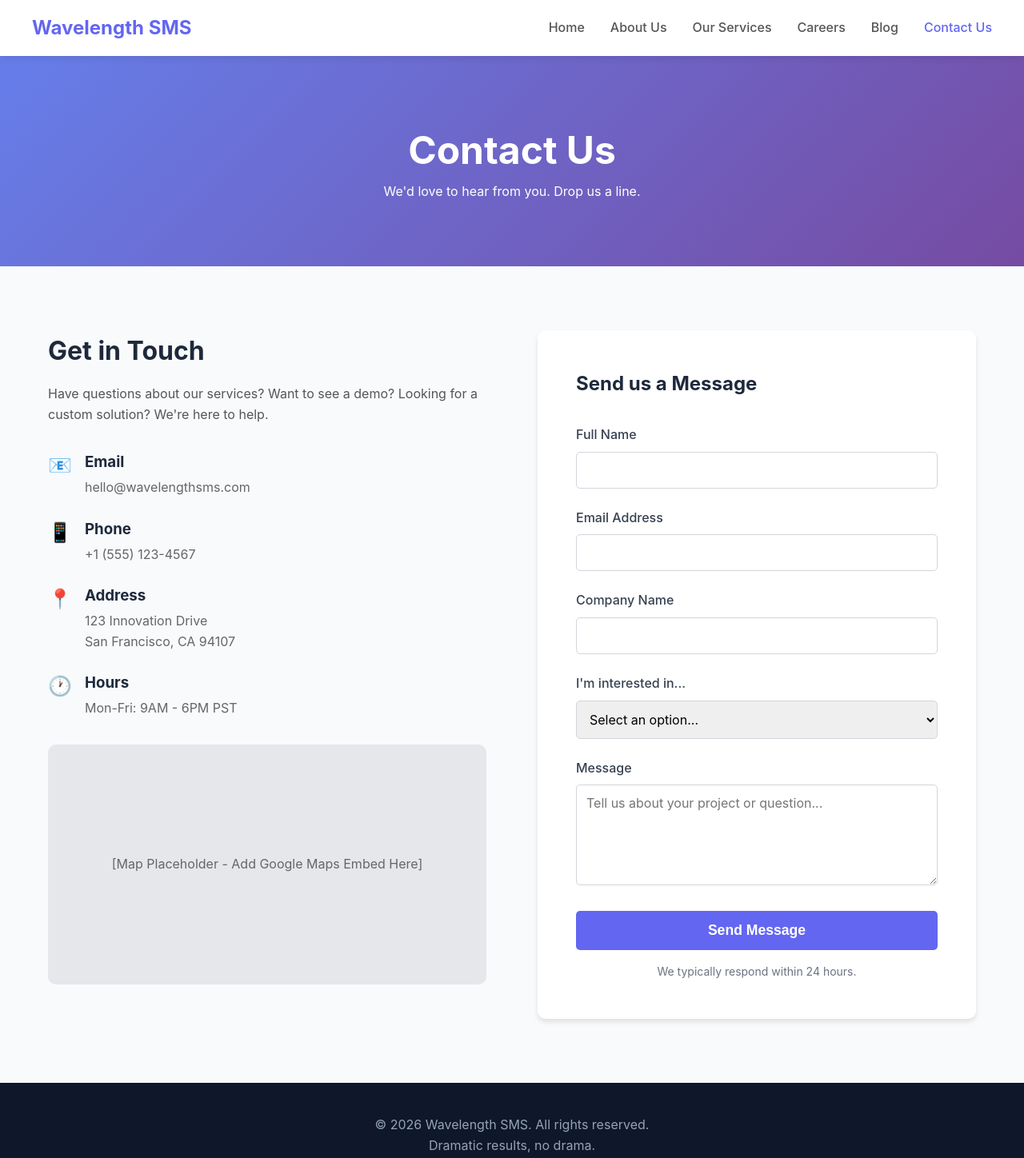
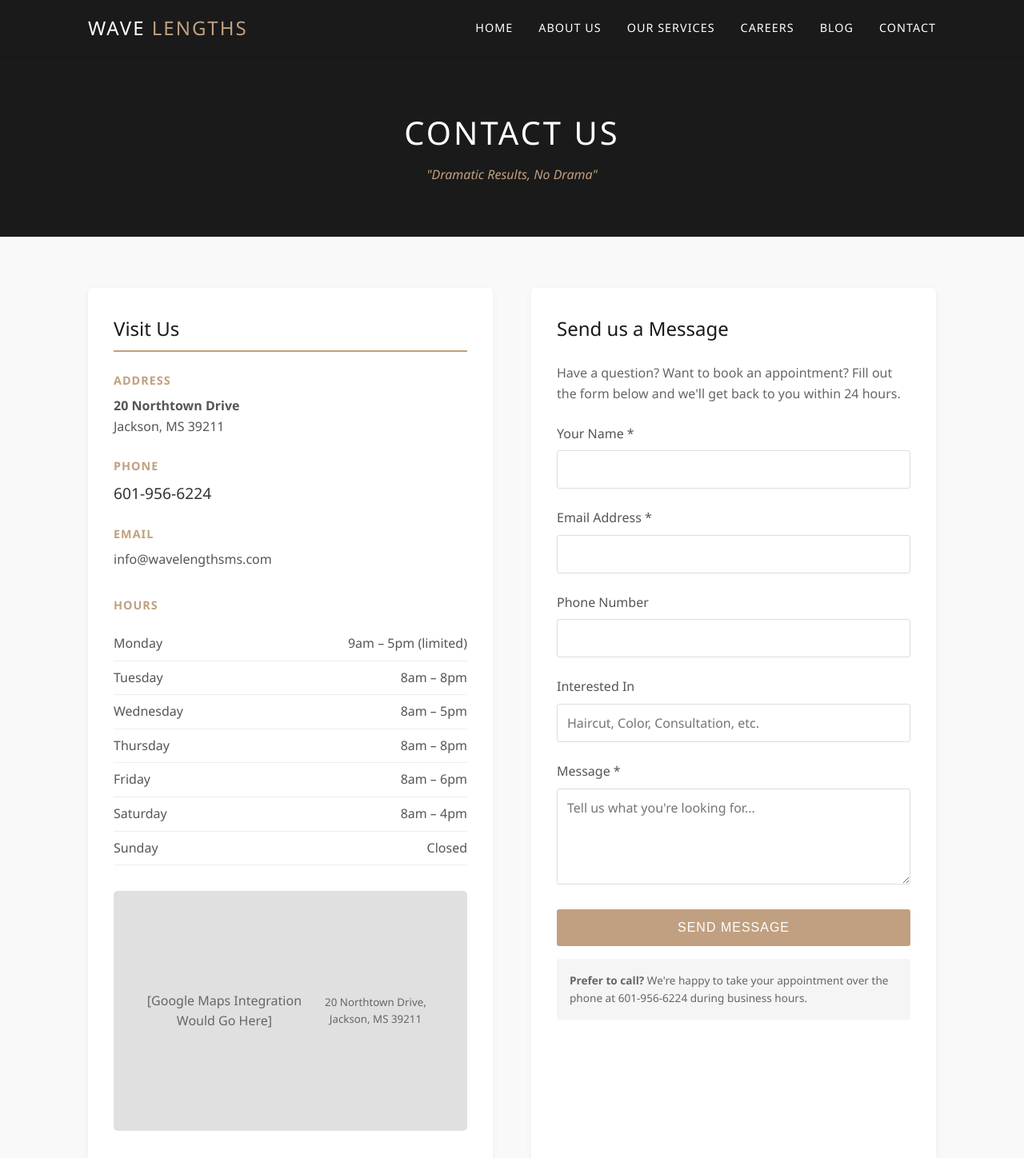
Before and after one commit to NecoliousS/wavelength-salon-demo, a plain HTML site: page contact.html in a window 1280 px wide. Shown: the top 1448 px of the page at 80% size. Drawn offline with Linux system fonts and the light colour scheme.

Commit message:
Update contact.html

```diff
--- a/contact.html
+++ b/contact.html
@@ -3,181 +3,184 @@
 <head>
     <meta charset="UTF-8">
     <meta name="viewport" content="width=device-width, initial-scale=1.0">
-    <title>Contact Us - Wavelength SMS</title>
+    <title>Contact Us | Wave Lengths Salon</title>
     <style>
         * { margin: 0; padding: 0; box-sizing: border-box; }
-        body { font-family: -apple-system, BlinkMacSystemFont, 'Segoe UI', Roboto, sans-serif; line-height: 1.6; color: #333; }
-        .container { max-width: 1200px; margin: 0 auto; padding: 0 20px; }
-
-        nav { background: #fff; box-shadow: 0 2px 10px rgba(0,0,0,0.1); position: sticky; top: 0; z-index: 1000; }
-        .nav-container { display: flex; justify-content: space-between; align-items: center; padding: 1rem 0; }
-        .logo { font-size: 1.5rem; font-weight: bold; color: #6366f1; text-decoration: none; }
-        .nav-links { display: flex; gap: 2rem; list-style: none; }
-        .nav-links a { text-decoration: none; color: #555; font-weight: 500; transition: color 0.3s; }
-        .nav-links a:hover, .nav-links a.active { color: #6366f1; }
-
-        .page-header { background: linear-gradient(135deg, #667eea 0%, #764ba2 100%); color: white; padding: 80px 0; text-align: center; }
-        .page-header h1 { font-size: 3rem; }
-
-        .contact-section { padding: 80px 0; background: #f8fafc; }
-        .contact-grid { display: grid; grid-template-columns: 1fr 1fr; gap: 4rem; }
-
-        .contact-info h2 { font-size: 2rem; margin-bottom: 1rem; color: #1e293b; }
-        .contact-info p { color: #555; margin-bottom: 2rem; }
-
-        .info-item { display: flex; align-items: flex-start; margin-bottom: 1.5rem; }
-        .info-icon { font-size: 1.5rem; margin-right: 1rem; color: #6366f1; }
-        .info-content h3 { margin-bottom: 0.25rem; color: #1e293b; }
-        .info-content p { color: #666; margin: 0; }
-
-        .contact-form { background: white; padding: 3rem; border-radius: 10px; box-shadow: 0 4px 6px rgba(0,0,0,0.1); }
-        .contact-form h2 { margin-bottom: 2rem; color: #1e293b; }
-
+        body { font-family: 'Segoe UI', Tahoma, Geneva, Verdana, sans-serif; line-height: 1.6; color: #333; background: #f9f9f9; }
+        nav { background: #1a1a1a; padding: 1rem 0; position: sticky; top: 0; z-index: 100; box-shadow: 0 2px 5px rgba(0,0,0,0.1); }
+        .container { max-width: 1100px; margin: 0 auto; padding: 0 20px; }
+        nav .container { display: flex; justify-content: space-between; align-items: center; }
+        .logo { color: #fff; font-size: 1.5rem; font-weight: 300; letter-spacing: 2px; }
+        .logo span { color: #c0a080; }
+        nav ul { display: flex; list-style: none; }
+        nav ul li { margin-left: 2rem; }
+        nav ul li a { color: #fff; text-decoration: none; transition: color 0.3s; font-size: 0.9rem; text-transform: uppercase; letter-spacing: 1px; }
+        nav ul li a:hover { color: #c0a080; }
+        .page-header { background: #1a1a1a; color: #fff; padding: 4rem 0; text-align: center; }
+        .page-header h1 { font-size: 2.5rem; font-weight: 300; text-transform: uppercase; letter-spacing: 3px; }
+        .page-header p { color: #c0a080; font-style: italic; margin-top: 0.5rem; }
+        .section { padding: 4rem 0; }
+        .contact-grid { display: grid; grid-template-columns: 1fr 1fr; gap: 3rem; }
+        .contact-info-box { background: #fff; padding: 2rem; border-radius: 5px; box-shadow: 0 2px 10px rgba(0,0,0,0.05); }
+        .contact-info-box h2 { margin-bottom: 1.5rem; color: #1a1a1a; font-weight: 400; border-bottom: 2px solid #c0a080; padding-bottom: 0.5rem; }
+        .info-item { margin-bottom: 1.5rem; }
+        .info-item h4 { color: #c0a080; margin-bottom: 0.5rem; font-size: 0.9rem; text-transform: uppercase; letter-spacing: 1px; }
+        .info-item p { color: #555; }
+        .hours { margin-top: 2rem; }
+        .hours table { width: 100%; border-collapse: collapse; }
+        .hours td { padding: 0.5rem 0; border-bottom: 1px solid #eee; color: #555; }
+        .hours td:last-child { text-align: right; font-weight: 500; }
+        .map-placeholder { background: #e0e0e0; height: 300px; border-radius: 5px; display: flex; align-items: center; justify-content: center; color: #666; margin: 2rem 0; text-align: center; padding: 2rem; }
+        .form-container { background: #fff; padding: 2rem; border-radius: 5px; box-shadow: 0 2px 10px rgba(0,0,0,0.05); }
+        .form-container h2 { margin-bottom: 1.5rem; color: #1a1a1a; font-weight: 400; }
         .form-group { margin-bottom: 1.5rem; }
-        .form-group label { display: block; margin-bottom: 0.5rem; font-weight: 500; color: #374151; }
-        .form-group input, .form-group select, .form-group textarea {
-            width: 100%; padding: 12px; border: 1px solid #d1d5db; border-radius: 5px; font-family: inherit; font-size: 1rem;
-        }
-        .form-group input:focus, .form-group select:focus, .form-group textarea:focus {
-            outline: none; border-color: #6366f1;
-        }
-
-        .submit-btn {
-            width: 100%; padding: 14px; background: #6366f1; color: white; border: none; border-radius: 5px;
-            font-size: 1.1rem; font-weight: bold; cursor: pointer; transition: background 0.3s;
-        }
-        .submit-btn:hover { background: #4f46e5; }
-
-        .map { background: #e5e7eb; height: 300px; border-radius: 10px; display: flex; align-items: center; justify-content: center; color: #666; margin-top: 2rem; }
-
-        footer { background: #0f172a; color: #94a3b8; padding: 40px 0; text-align: center; }
-
+        .form-group label { display: block; margin-bottom: 0.5rem; color: #555; font-weight: 500; }
+        .form-group input, .form-group textarea { width: 100%; padding: 12px; border: 1px solid #ddd; border-radius: 3px; font-family: inherit; font-size: 1rem; }
+        .form-group input:focus, .form-group textarea:focus { outline: none; border-color: #c0a080; }
+        .form-group textarea { resize: vertical; min-height: 120px; }
+        .btn { width: 100%; padding: 14px; background: #c0a080; color: #fff; border: none; border-radius: 3px; cursor: pointer; text-transform: uppercase; letter-spacing: 1px; font-size: 1rem; transition: background 0.3s; }
+        .btn:hover { background: #a08060; }
+        .demo-footer { background: #111; color: #fff; padding: 3rem 0; text-align: center; border-top: 3px solid #c0a080; margin-top: 4rem; }
+        .demo-footer h3 { color: #c0a080; margin-bottom: 1rem; font-size: 1.8rem; }
+        .contact-info { display: flex; justify-content: center; gap: 3rem; flex-wrap: wrap; margin-top: 2rem; }
+        .contact-item { text-align: center; }
+        .contact-item strong { display: block; color: #c0a080; margin-bottom: 0.5rem; }
+        .contact-item a { color: #fff; text-decoration: none; }
+        footer { background: #0a0a0a; color: #666; text-align: center; padding: 2rem 0; font-size: 0.8rem; }
         @media (max-width: 768px) {
-            .contact-grid { grid-template-columns: 1fr; gap: 2rem; }
-            .contact-form { padding: 2rem 1rem; }
-            .page-header h1 { font-size: 2rem; }
+            nav ul { display: none; }
+            .contact-grid { grid-template-columns: 1fr; }
         }
     </style>
 </head>
 <body>
     <nav>
-        <div class="container nav-container">
-            <a href="index.html" class="logo">Wavelength SMS</a>
-            <ul class="nav-links">
+        <div class="container">
+            <div class="logo">WAVE <span>LENGTHS</span></div>
+            <ul>
                 <li><a href="index.html">Home</a></li>
                 <li><a href="about.html">About Us</a></li>
                 <li><a href="services.html">Our Services</a></li>
                 <li><a href="careers.html">Careers</a></li>
                 <li><a href="blog.html">Blog</a></li>
-                <li><a href="contact.html" class="active">Contact Us</a></li>
+                <li><a href="contact.html">Contact</a></li>
             </ul>
         </div>
     </nav>
 
-    <div class="page-header">
+    <header class="page-header">
+        <h1>Contact Us</h1>
+        <p>"Dramatic Results, No Drama"</p>
+    </header>
+
+    <section class="section">
         <div class="container">
-            <h1>Contact Us</h1>
-            <p>We'd love to hear from you. Drop us a line.</p>
+            <div class="contact-grid">
+                <div class="contact-info-box">
+                    <h2>Visit Us</h2>
+
+                    <div class="info-item">
+                        <h4>Address</h4>
+                        <p><strong>20 Northtown Drive</strong><br>Jackson, MS 39211</p>
+                    </div>
+
+                    <div class="info-item">
+                        <h4>Phone</h4>
+                        <p><a href="tel:601-956-6224" style="color: #333; text-decoration: none; font-size: 1.2rem;">601-956-6224</a></p>
+                    </div>
+
+                    <div class="info-item">
+                        <h4>Email</h4>
+                        <p>info@wavelengthsms.com</p>
+                    </div>
+
+                    <div class="hours">
+                        <h4 style="color: #c0a080; margin-bottom: 1rem; font-size: 0.9rem; text-transform: uppercase; letter-spacing: 1px;">Hours</h4>
+                        <table>
+                            <tr><td>Monday</td><td>9am – 5pm (limited)</td></tr>
+                            <tr><td>Tuesday</td><td>8am – 8pm</td></tr>
+                            <tr><td>Wednesday</td><td>8am – 5pm</td></tr>
+                            <tr><td>Thursday</td><td>8am – 8pm</td></tr>
+                            <tr><td>Friday</td><td>8am – 6pm</td></tr>
+                            <tr><td>Saturday</td><td>8am – 4pm</td></tr>
+                            <tr><td>Sunday</td><td>Closed</td></tr>
+                        </table>
+                    </div>
+
+                    <div class="map-placeholder">
+                        [Google Maps Integration Would Go Here]<br>
+                        <small>20 Northtown Drive, Jackson, MS 39211</small>
                     </div>
                 </div>
 
-    <section class="contact-section">
-        <div class="container contact-grid">
-            <div class="contact-info">
-                <h2>Get in Touch</h2>
-                <p>Have questions about our services? Want to see a demo? Looking for a custom solution? We're here to help.</p>
+                <div class="form-container">
+                    <h2>Send us a Message</h2>
+                    <p style="margin-bottom: 1.5rem; color: #666;">Have a question? Want to book an appointment? Fill out the form below and we'll get back to you within 24 hours.</p>
 
-                <div class="info-item">
-                    <div class="info-icon">📧</div>
-                    <div class="info-content">
-                        <h3>Email</h3>
-                        <p>hello@wavelengthsms.com</p>
-                    </div>
-                </div>
-
-                <div class="info-item">
-                    <div class="info-icon">📱</div>
-                    <div class="info-content">
-                        <h3>Phone</h3>
-                        <p>+1 (555) 123-4567</p>
-                    </div>
-                </div>
-
-                <div class="info-item">
-                    <div class="info-icon">📍</div>
-                    <div class="info-content">
-                        <h3>Address</h3>
-                        <p>123 Innovation Drive<br>San Francisco, CA 94107</p>
-                    </div>
-                </div>
-
-                <div class="info-item">
-                    <div class="info-icon">🕐</div>
-                    <div class="info-content">
-                        <h3>Hours</h3>
-                        <p>Mon-Fri: 9AM - 6PM PST</p>
-                    </div>
-                </div>
-
-                <div class="map">
-                    [Map Placeholder - Add Google Maps Embed Here]
-                </div>
-            </div>
-
-            <div class="contact-form">
-                <h2>Send us a Message</h2>
-
-                <!-- FORM ACTION: Sign up at formspree.io (free) and replace xjgjgyly -->
-                <form action="https://formspree.io/f/xjgjgyly" method="POST">
-                    <input type="hidden" name="_subject" value="New Contact Form Submission">
-
+                    <form action="https://formspree.io/f/YOUR_FORM_ID" method="POST">
                         <div class="form-group">
-                        <label for="name">Full Name</label>
+                            <label for="name">Your Name *</label>
                             <input type="text" id="name" name="name" required>
                         </div>
 
                         <div class="form-group">
-                        <label for="email">Email Address</label>
+                            <label for="email">Email Address *</label>
                             <input type="email" id="email" name="email" required>
                         </div>
 
                         <div class="form-group">
-                        <label for="company">Company Name</label>
-                        <input type="text" id="company" name="company">
+                            <label for="phone">Phone Number</label>
+                            <input type="tel" id="phone" name="phone">
                         </div>
 
                         <div class="form-group">
-                        <label for="interest">I'm interested in...</label>
-                        <select id="interest" name="interest" required>
-                            <option value="">Select an option...</option>
-                            <option value="General Inquiry">General Inquiry</option>
-                            <option value="Pricing Information">Pricing Information</option>
-                            <option value="API Integration">API Integration</option>
-                            <option value="Enterprise Solution">Enterprise Solution</option>
-                            <option value="Partnership">Partnership Opportunity</option>
-                            <option value="Support">Technical Support</option>
-                        </select>
+                            <label for="service">Interested In</label>
+                            <input type="text" id="service" name="service" placeholder="Haircut, Color, Consultation, etc.">
                         </div>
 
                         <div class="form-group">
-                        <label for="message">Message</label>
-                        <textarea id="message" name="message" rows="5" placeholder="Tell us about your project or question..." required></textarea>
+                            <label for="message">Message *</label>
+                            <textarea id="message" name="message" placeholder="Tell us what you're looking for..." required></textarea>
                         </div>
 
-                    <button type="submit" class="submit-btn">Send Message</button>
+                        <button type="submit" class="btn">Send Message</button>
+                    </form>
 
-                    <p style="text-align: center; margin-top: 1rem; font-size: 0.875rem; color: #6b7280;">
-                        We typically respond within 24 hours.
-                    </p>
-                </form>
+                    <div style="margin-top: 1rem; padding: 1rem; background: #f5f5f5; border-radius: 3px; font-size: 0.85rem; color: #666;">
+                        <strong>Prefer to call?</strong> We're happy to take your appointment over the phone at 601-956-6224 during business hours.
+                    </div>
+                </div>
+            </div>
+        </div>
+    </section>
+
+    <section class="demo-footer">
+        <div class="container">
+            <h3>This demo was built in one afternoon. Imagine what we could do together.</h3>
+            <div class="contact-info">
+                <div class="contact-item">
+                    <strong>Demo Builder</strong>
+                    <span style="color: #fff;">Necolious Shaw</span>
+                </div>
+                <div class="contact-item">
+                    <strong>Phone</strong>
+                    <a href="tel:718-541-0794">718-541-0794</a>
+                </div>
+                <div class="contact-item">
+                    <strong>Email</strong>
+                    <a href="mailto:Necolious23@gmail.com">Necolious23@gmail.com</a>
+                </div>
+                <div class="contact-item">
+                    <strong>LinkedIn</strong>
+                    <a href="https://www.linkedin.com/in/necolious-shaw-442873396/" target="_blank">View Profile</a>
+                </div>
             </div>
         </div>
     </section>
 
     <footer>
         <div class="container">
-            <p>&copy; 2026 Wavelength SMS. All rights reserved.</p>
-            <p>Dramatic results, no drama.</p>
+            <p>© 2026 Wave Lengths Salon Demo. Built as a demonstration.</p>
         </div>
     </footer>
 </body>
```
Lines whose indentation alone changed are shown as unchanged.
